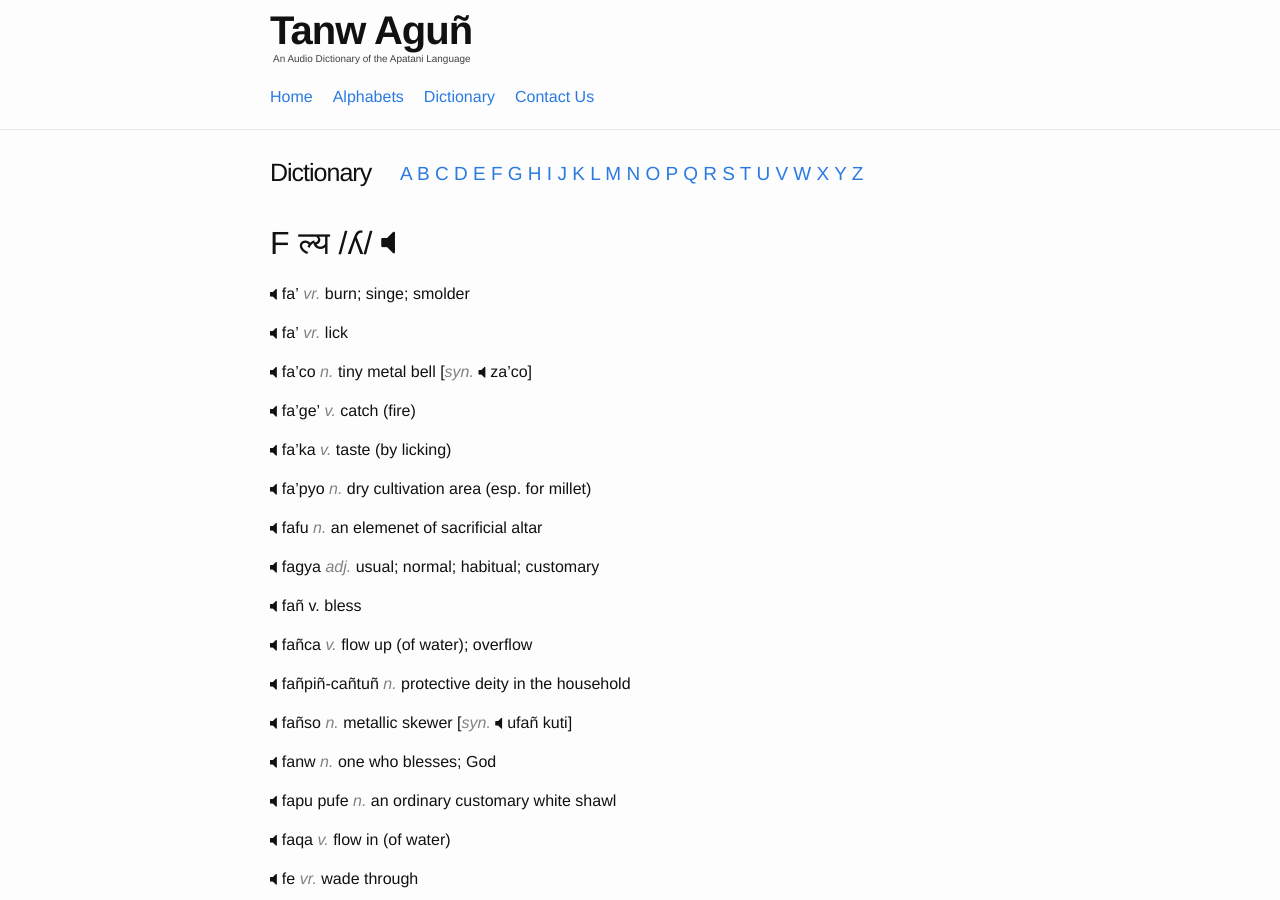
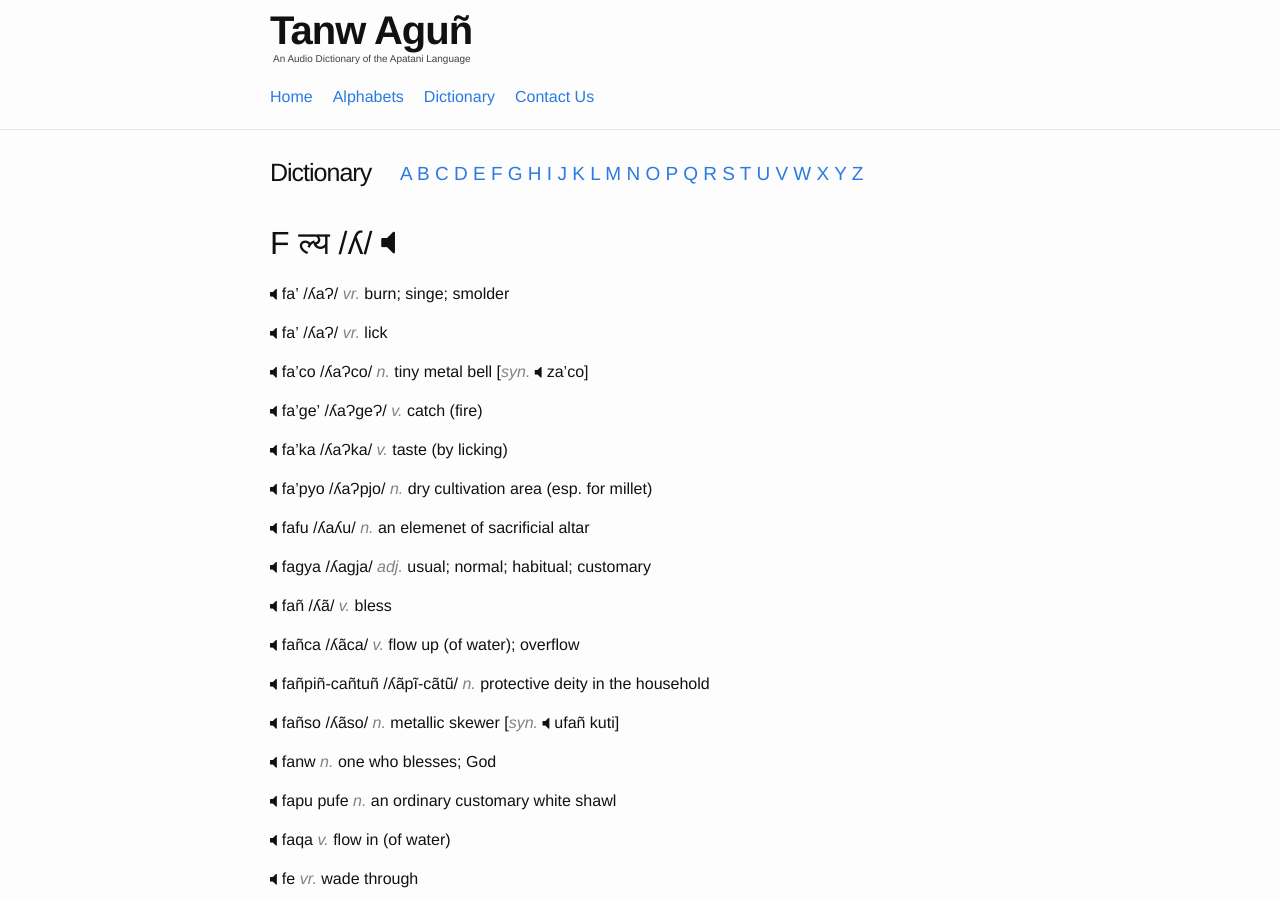
Before and after one commit to hacksparrow/language.apatani.org, a Jekyll site: the page built from dictionary/f.md, in a window 1280 px wide and 900 px high. Built offline with Jekyll 4.4.1, drawn with Linux system fonts in a browser that asks for light colours; nearby versions of some CDN libraries; comment, search, counter and statistics services are not loaded.

Commit message:
Update f.md

```diff
--- a/dictionary/f.md
+++ b/dictionary/f.md
@@ -6,29 +6,29 @@ devanagari: ल्य
 ipa: ʎ
 ---
 
-__fa'__ _vr._  burn; singe; smolder
+__fa'__ /ʎaɁ/ _vr._  burn; singe; smolder
 
-__fa'__ _vr._  lick
+__fa'__ /ʎaɁ/ _vr._  lick
 
-__fa'co__ _n._  tiny metal bell [_syn._  za'co]
+__fa'co__ /ʎaɁco/ _n._  tiny metal bell [_syn._  za'co]
 
-__fa'ge'__  _v._  catch (fire)
+__fa'ge'__ /ʎaɁgeɁ/  _v._  catch (fire)
 
-__fa'ka__ _v._  taste (by licking)
+__fa'ka__ /ʎaɁka/ _v._  taste (by licking)
 
-__fa'pyo__  _n._  dry cultivation area (esp. for millet)
+__fa'pyo__  /ʎaɁpjo/ _n._  dry cultivation area (esp. for millet)
 
-__fafu__  _n._  an elemenet of sacrificial altar
+__fafu__ /ʎaʎu/  _n._  an elemenet of sacrificial altar
 
-__fagya__ _adj._  usual; normal; habitual; customary
+__fagya__ /ʎagja/ _adj._  usual; normal; habitual; customary
 
-__fañ v.__  bless
+__fañ__ /ʎã/ _v._  bless
 
-__fañca__ _v._  flow up (of water); overflow
+__fañca__ /ʎãca/ _v._  flow up (of water); overflow
 
-__fañpiñ-cañtuñ__ _n._  protective deity in the household
+__fañpiñ-cañtuñ__ /ʎãpĩ-cãtũ/ _n._  protective deity in the household
 
-__fañso__ _n._  metallic skewer [_syn._  ufañ kuti]
+__fañso__ /ʎãso/ _n._  metallic skewer [_syn._  ufañ kuti]
 
 __fanw__  _n._  one who blesses; God
 
```
